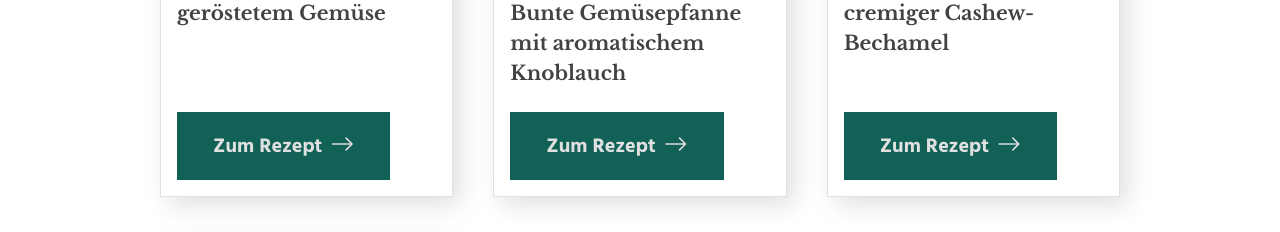
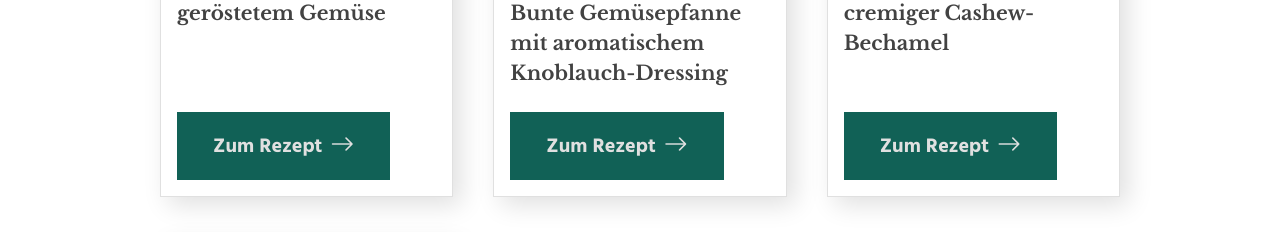
Before and after one commit to D-Christine/gruene-genusswelt-april, a plain HTML site: page index.html in a window 1280 px wide. Shown: the part 1063-1295 px from the top of the page. Drawn offline with nearby package versions, Linux system fonts and the light colour scheme; a web font is replaced by a local one.

Commit message:
Update homepage
Fehler korrigieren

```diff
--- a/index.html
+++ b/index.html
@@ -81,7 +81,7 @@
                 <div class="card">
                     <div>
                         <img src="img/rezept-2.jpg" alt="Bunte Gemüsepfanne mit aromatischem Knoblauch-Dressing">
-                        <h4>Bunte Gemüsepfanne mit aromatischem Knoblauch</h4>
+                        <h4>Bunte Gemüsepfanne mit aromatischem Knoblauch-Dressing</h4>
                     </div>
                     <a class="button btn-primary" href="">Zum Rezept <i class="bi bi-arrow-right"></i></a>
                 </div>
```
